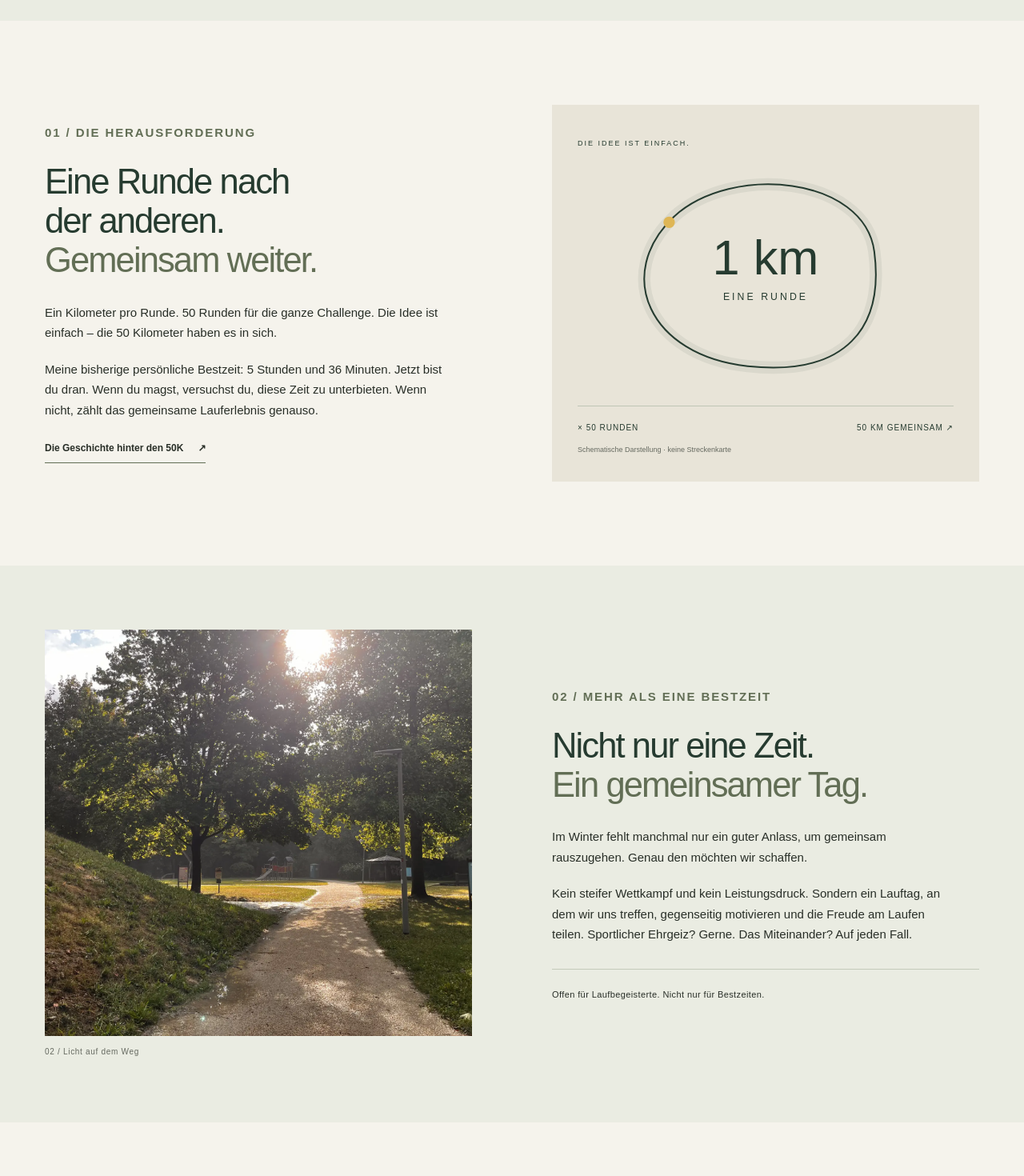
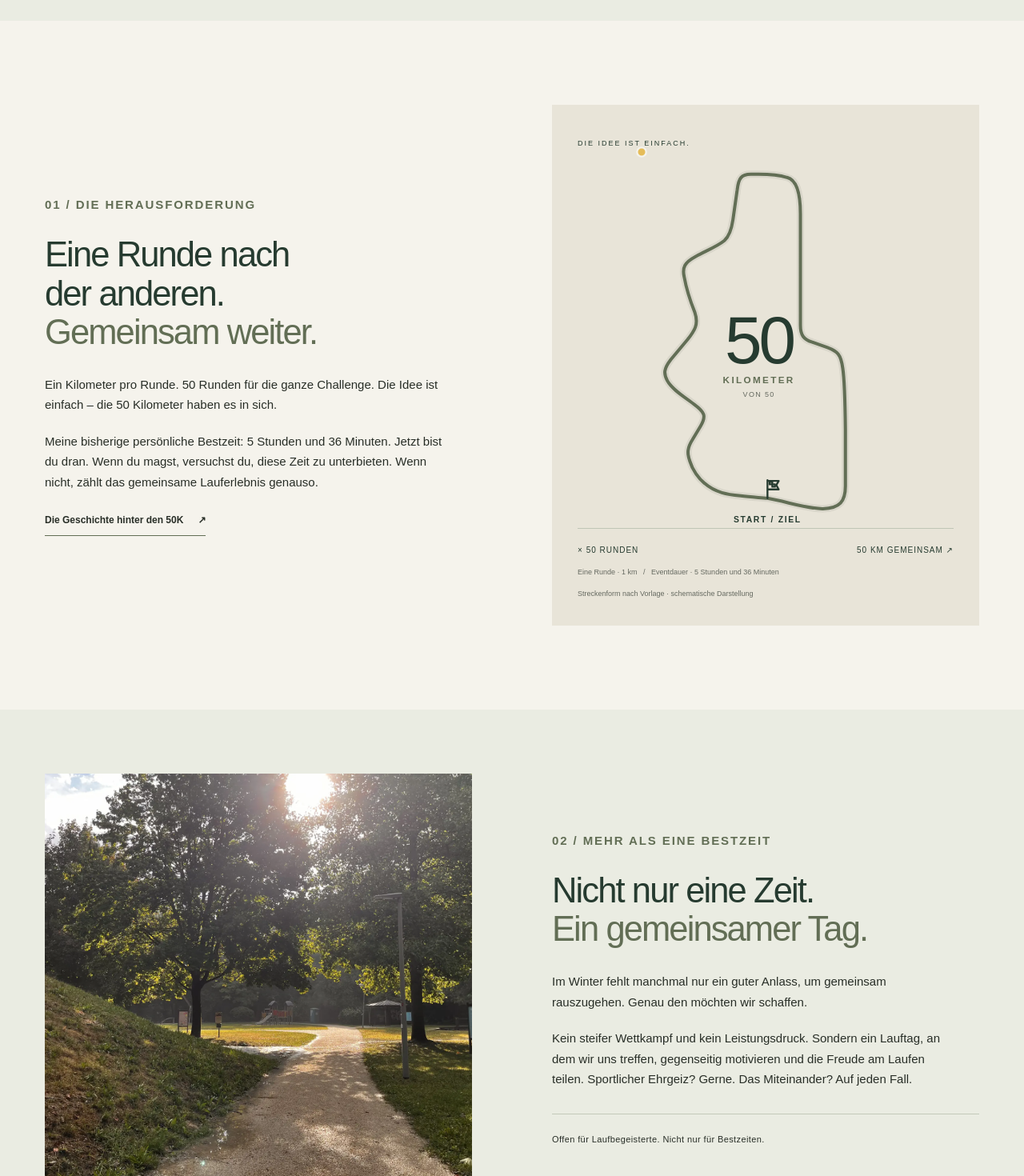
Before and after one commit to Spatzi-sketch/Hummelhof-50k, a Next.js app: page / in a window 1280 px wide. Shown: the part 2480-3950 px from the top of the page at 80% size. Built offline with nearby package versions, Linux system fonts and the light colour scheme; no server answers.

Commit message:
Ersetze Streckengrafik auf Startseite durch Animation
Co-authored-by: arena-agent <297053741+arena-agent@users.noreply.github.com>

```diff
--- a/src/app/globals.css
+++ b/src/app/globals.css
@@ -1364,3 +1364,65 @@ body:has(.consent) {
 @media (max-width: 700px) {
   .legal-content { padding-bottom: 55px; }
 }
+
+/* Die animierte Runde nutzt das bestehende Kartenraster und die Naturfarben. */
+.loop-graphic .animated-loop-svg {
+  width: 100%;
+  height: clamp(350px, 40vw, 470px);
+  overflow: visible;
+}
+.animated-loop-track-shadow {
+  fill: none;
+  stroke: var(--forest);
+  stroke-width: 27;
+  opacity: .08;
+  stroke-linecap: round;
+  stroke-linejoin: round;
+}
+.animated-loop-track {
+  fill: none;
+  stroke: var(--olive);
+  stroke-width: 12;
+  stroke-linecap: round;
+  stroke-linejoin: round;
+}
+.animated-loop-number {
+  fill: var(--forest);
+  font-family: "Manrope Variable", sans-serif;
+  font-size: 250px;
+  font-weight: 500;
+  letter-spacing: -12px;
+}
+.animated-loop-unit, .animated-loop-total, .animated-loop-start {
+  font-family: "DM Sans Variable", sans-serif;
+  fill: var(--olive);
+  font-size: 35px;
+  font-weight: 700;
+  letter-spacing: 7px;
+}
+.animated-loop-total {
+  fill: var(--muted);
+  font-size: 27px;
+  font-weight: 500;
+  letter-spacing: 4px;
+}
+.animated-loop-start {
+  fill: var(--forest);
+  font-size: 31px;
+  letter-spacing: 5px;
+}
+.animated-loop-flag {
+  fill: none;
+  stroke: var(--forest);
+  stroke-width: 7;
+  stroke-linecap: round;
+  stroke-linejoin: round;
+}
+.animated-loop-dot {
+  fill: var(--yellow);
+  stroke: var(--paper);
+  stroke-width: 7;
+}
+@media (max-width: 700px) {
+  .loop-graphic .animated-loop-svg { height: clamp(350px, 90vw, 470px); }
+}
--- a/src/app/page.tsx
+++ b/src/app/page.tsx
@@ -1,4 +1,5 @@
-import { Button, Facts, Photo, Invite, LoopGraphic, MapLink } from "@/components/shared";
+import { Button, Facts, Photo, Invite, MapLink } from "@/components/shared";
+import AnimatedLoopGraphic from "@/components/AnimatedLoopGraphic";
 import { images } from "@/config/images";
 import { event, schedule, location, eventInfo } from "@/config/event";
 import { registrationHref } from "@/config/registration";
@@ -132,7 +133,7 @@ export default function Home() {
             Die Geschichte hinter den 50K <span aria-hidden="true">↗</span>
           </a>
         </div>
-        <LoopGraphic />
+        <AnimatedLoopGraphic />
       </section>
       <section className="community-section">
         <div className="wrap split">
--- /dev/null
+++ b/src/components/AnimatedLoopGraphic.tsx
@@ -0,0 +1,113 @@
+"use client";
+
+import { useEffect, useRef, useState } from "react";
+import { event } from "@/config/event";
+
+// Freihändig nach der gelieferten Vorlage gezeichnet, nicht GPS-genau.
+// Der erste und letzte Punkt sind zugleich Start und Ziel.
+const route = "M470 1293 C540 1305 620 1333 677 1332 C741 1330 761 1304 761 1247 L761 1035 C760 945 759 859 751 807 C744 755 731 744 694 730 L637 710 C605 700 593 684 593 647 L593 231 C593 141 575 103 543 95 C514 86 477 83 436 83 L411 83 C371 82 362 99 357 141 L341 253 C336 288 326 315 309 331 C281 354 240 369 200 391 C161 412 151 431 159 466 C168 517 186 567 199 600 C214 644 197 668 172 700 L109 775 C82 810 82 828 96 854 C115 889 166 918 196 942 C235 971 243 985 220 1024 L190 1074 C171 1104 169 1124 180 1154 C190 1188 214 1220 235 1237 C276 1273 322 1279 370 1284 C405 1289 438 1290 470 1293 Z";
+
+// Die vorgegebenen Zwischenstände werden in jeweils einer Sekunde erreicht.
+export function countAtTime(milliseconds: number) {
+  const stops = [1, 27, 42, event.distance];
+  const time = Math.max(0, Math.min(milliseconds, 3000));
+  const segment = Math.min(Math.floor(time / 1000), stops.length - 2);
+  const fraction = (time - segment * 1000) / 1000;
+  return Math.round(stops[segment] + (stops[segment + 1] - stops[segment]) * fraction);
+}
+
+export default function AnimatedLoopGraphic() {
+  const container = useRef<HTMLDivElement>(null);
+  const motion = useRef<SVGAnimateMotionElement>(null);
+  const [started, setStarted] = useState(false);
+  const [reducedMotion, setReducedMotion] = useState(true);
+  const [count, setCount] = useState(1);
+
+  useEffect(() => {
+    const preference = window.matchMedia("(prefers-reduced-motion: reduce)");
+    const update = () => setReducedMotion(preference.matches);
+    update();
+    preference.addEventListener("change", update);
+    return () => preference.removeEventListener("change", update);
+  }, []);
+
+  useEffect(() => {
+    const element = container.current;
+    if (!element) return;
+    if (!("IntersectionObserver" in window)) {
+      setStarted(true);
+      return;
+    }
+    const observer = new IntersectionObserver((entries) => {
+      if (entries.some((entry) => entry.isIntersecting)) {
+        setStarted(true);
+        observer.disconnect();
+      }
+    }, { threshold: 0.25 });
+    observer.observe(element);
+    return () => observer.disconnect();
+  }, []);
+
+  // SMIL muss explizit beim Sichtbarwerden starten: begin="0s" würde sich
+  // sonst auf den Ladezeitpunkt der Seite beziehen und mitten auf der Runde beginnen.
+  useEffect(() => {
+    if (started && !reducedMotion) motion.current?.beginElement();
+  }, [started, reducedMotion]);
+
+  useEffect(() => {
+    if (!started) return;
+    if (reducedMotion) {
+      setCount(event.distance);
+      return;
+    }
+    let frame = 0;
+    const startTime = performance.now();
+    setCount(1);
+    const update = (now: number) => {
+      const elapsed = now - startTime;
+      setCount(countAtTime(elapsed));
+      if (elapsed < 3000) frame = requestAnimationFrame(update);
+    };
+    frame = requestAnimationFrame(update);
+    return () => cancelAnimationFrame(frame);
+  }, [started, reducedMotion]);
+
+  return (
+    <div
+      ref={container}
+      className="loop-graphic animated-loop"
+      role="img"
+      aria-label={`${event.distance} Kilometer, ${event.loops} Runden zu je ${event.loopKm} Kilometer. Eventdauer ${event.durationLong}. Die Streckenform ist schematisch nach einer Vorlage dargestellt.`}
+    >
+      <span className="loop-top">DIE IDEE IST EINFACH.</span>
+      <svg className="animated-loop-svg" viewBox="0 0 926 1404" aria-hidden="true">
+        <path className="animated-loop-track-shadow" d={route} />
+        <path className="animated-loop-track" d={route} />
+
+        <text className="animated-loop-number" x="438" y="790" textAnchor="middle">{count}</text>
+        <text className="animated-loop-unit" x="438" y="862" textAnchor="middle">KILOMETER</text>
+        <text className="animated-loop-total" x="438" y="915" textAnchor="middle">VON {event.distance}</text>
+
+        {/* Der Mast endet genau am gemeinsamen Start-/Zielpunkt. */}
+        <g className="animated-loop-flag" transform="translate(470 1293)">
+          <path d="M0 0 V-68 M2 -65 H42 L33 -49 L42 -33 H2" />
+          <path d="M8 -61 H18 V-52 H8 Z M18 -52 H28 V-43 H18 Z" />
+        </g>
+        <text className="animated-loop-start" x="470" y="1383" textAnchor="middle">START / ZIEL</text>
+        {started && !reducedMotion ? (
+          <circle className="animated-loop-dot" r="17">
+            <animateMotion ref={motion} path={route} begin="indefinite" dur="15s" repeatCount="indefinite" calcMode="paced" />
+          </circle>
+        ) : (
+          <circle className="animated-loop-dot" cx="470" cy="1293" r="17" />
+        )}
+      </svg>
+      <div className="loop-bottom">
+        <span>× {event.loops} RUNDEN</span>
+        <span>{event.distance} KM GEMEINSAM ↗</span>
+      </div>
+      <small>Eine Runde · {event.loopKm} km &nbsp; / &nbsp; Eventdauer · {event.durationLong}</small>
+      <small>Streckenform nach Vorlage · schematische Darstellung</small>
+    </div>
+  );
+}
```
Also changed, not shown: tests/check.mjs (+8 -0 lines).
